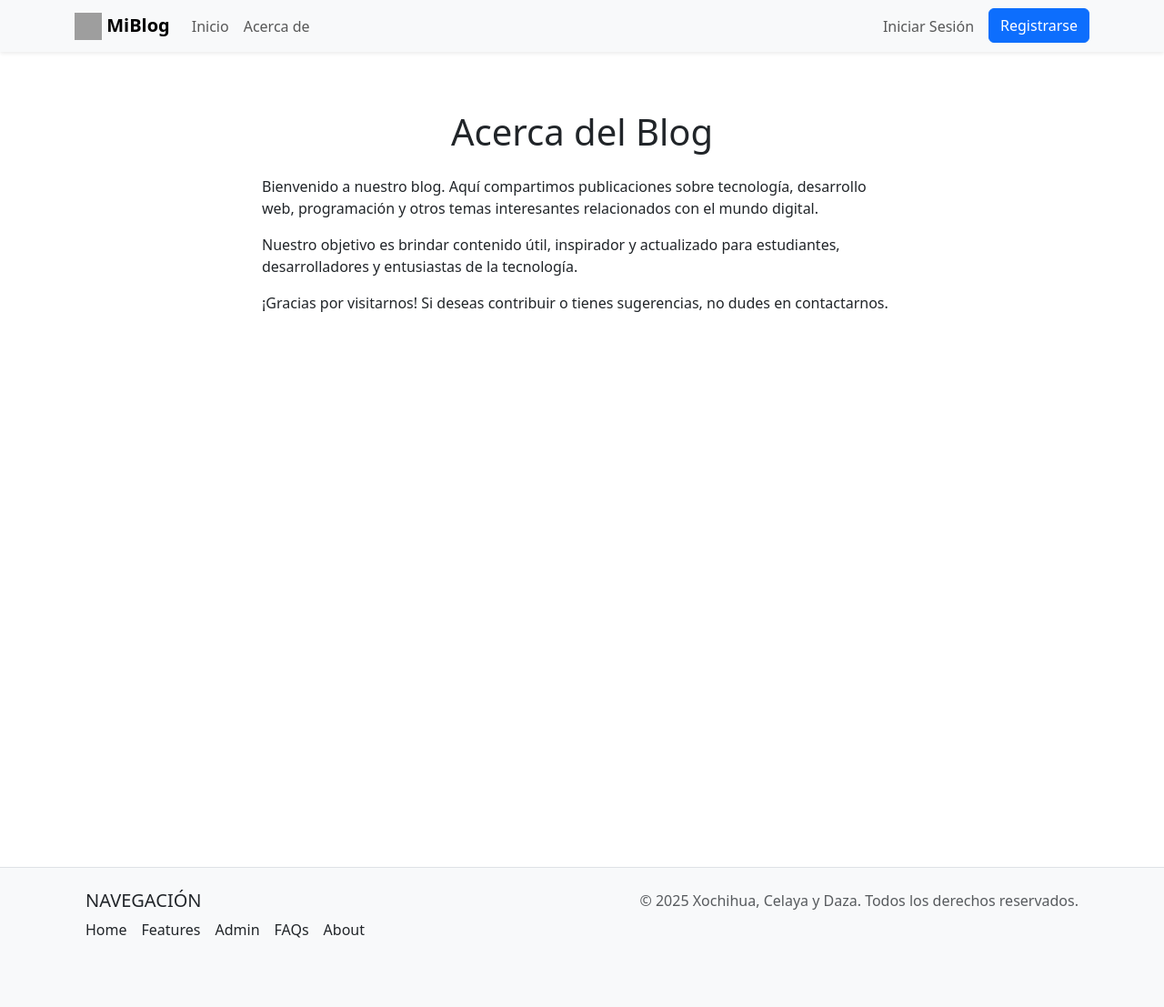
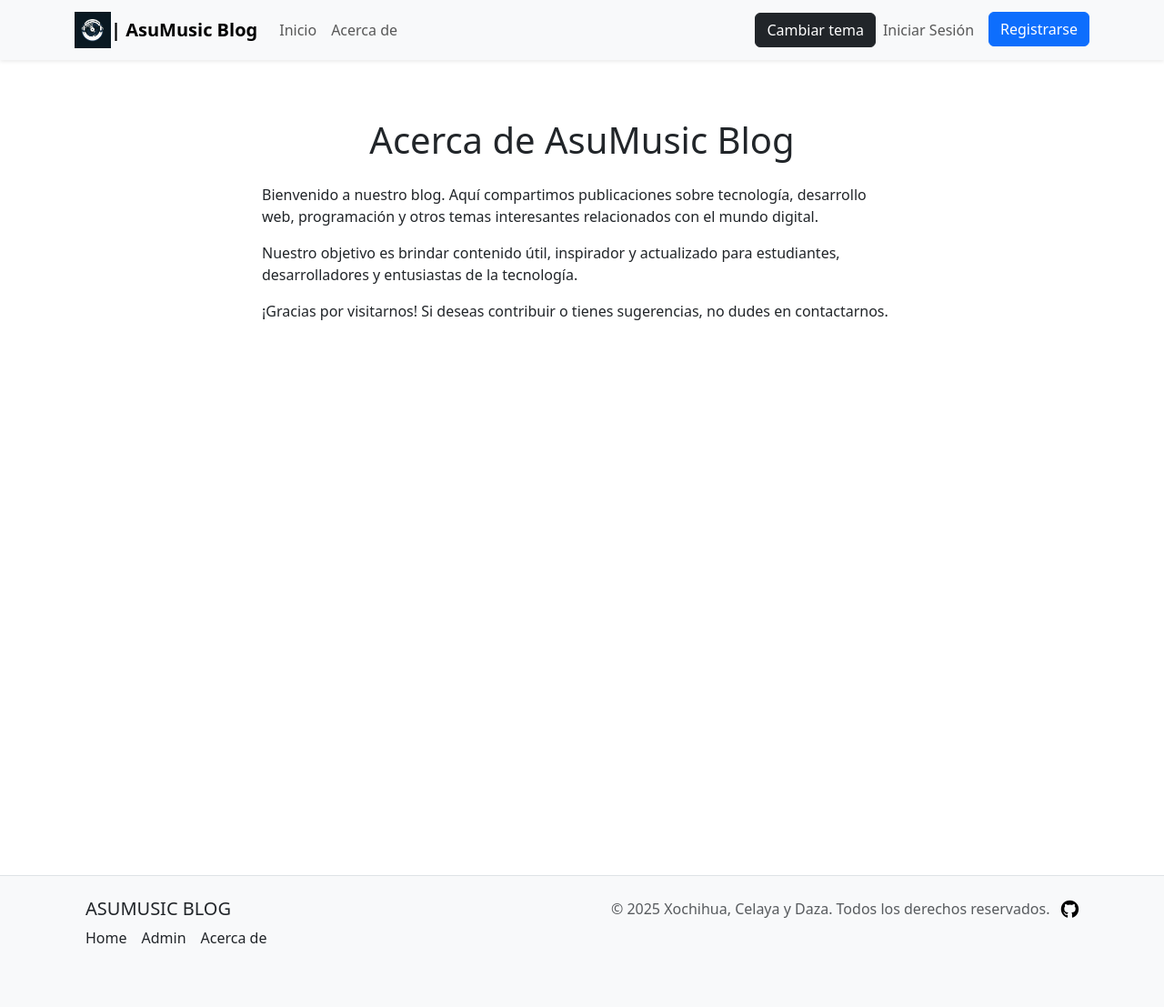
Before and after one commit to SdazaP/proyblog, a Django app: page /about/ in a window 1280 px wide. Shown: the whole page at 91% size. Before the commit the page ends 1031 px from the top, so only its background shows below. Run offline with Django 5.2, Linux system fonts and the light colour scheme; grey boxes are pictures that could not be loaded.

Commit message:
Modo Oscuro y modificación de apariencia

```diff
--- a/proyblog/blog/templates/blog/about.html
+++ b/proyblog/blog/templates/blog/about.html
@@ -6,7 +6,7 @@
     <div class="col-lg-8">
       <div class="card  border-0">
         <div class="card-body">
-          <h1 class="card-title text-center mb-4">Acerca del Blog</h1>
+          <h1 class="card-title text-center mb-4">Acerca de AsuMusic Blog</h1>
           <p class="card-text">
             Bienvenido a nuestro blog. Aquí compartimos publicaciones sobre tecnología, desarrollo web, programación y otros temas interesantes relacionados con el mundo digital.
           </p>
--- a/proyblog/blog/templates/blog/base.html
+++ b/proyblog/blog/templates/blog/base.html
@@ -9,24 +9,28 @@
     {% if titulo %}
     <title>{{ titulo }}</title>
     {% else %}
-    <title>Django Post</title>
+    <title>AsuMusic Blog</title>
     {% endif %}
+
+    <link rel="icon" href="{% static 'logo.png' %}" type="image/x-icon" />
 
     <!-- Bootstrap CSS -->
     <link href="https://cdn.jsdelivr.net/npm/bootstrap@5.3.6/dist/css/bootstrap.min.css" rel="stylesheet"
         integrity="sha384-4Q6Gf2aSP4eDXB8Miphtr37CMZZQ5oXLH2yaXMJ2w8e2ZtHTl7GptT4jmndRuHDT" crossorigin="anonymous">
     <link rel="stylesheet" href="{% static 'blog/main.css' %}">
     <link href="https://fonts.googleapis.com/css2?family=Poppins:wght@200&display=swap" rel="stylesheet">
+    <link rel="stylesheet" href="https://cdnjs.cloudflare.com/ajax/libs/font-awesome/6.5.0/css/all.min.css">
+
 </head>
 
 <body>
-    <nav class="navbar navbar-expand-lg navbar-light bg-light shadow-sm">
+    <nav class="navbar navbar-expand-lg shadow-sm bg-body-tertiary" data-bs-theme="light">
         <div class="container">
             <!-- Logo -->
-            <a class="navbar-brand fw-bold" href="{% url 'blog-home' %}">
-                <img src="{% static 'images/logo.png' %}" alt="Logo" width="30" height="30"
+            <a class="navbar-brand fw-bold d-flex align-items-center" href="{% url 'blog-home' %}">
+                <img src="{% static 'logo.png' %}" alt="Logo" width="40" height="40"
                     class="d-inline-block align-text-top">
-                MiBlog
+                | AsuMusic Blog
             </a>
 
             <!-- Mobile Toggle -->
@@ -47,9 +51,12 @@
 
                 <!-- Auth Buttons -->
                 <ul class="navbar-nav">
+                    <li class="nav-item d-flex align-items-center ms-2">
+                        <button id="themeToggle" class="btn btn-dark">Cambiar tema</button>
+                    </li>
                     {% if user.is_authenticated %}
                     <li class="nav-item d-flex align-items-center ms-2">
-                        <a class="btn btn-outline-primary btn-sm" href="{% url 'blog-new' %}">Hacer Post</a>
+                        <a class="btn btn-outline-primary" href="{% url 'blog-new' %}">Hacer Post</a>
                     </li>
 
 
@@ -92,27 +99,30 @@
     {% block content %}
     {% endblock content %}
 
-    <footer class="bg-light text-center text-lg-start border-top mt-5">
+    <footer class="bg-body-tertiary text-center text-lg-start border-top mt-5" data-bs-theme="light">
         <div class="container p-4">
             <div class="row">
                 <!-- Enlaces -->
                 <div class="col-lg-6 col-md-12 mb-4">
-                    <h5 class="text-uppercase">Navegación</h5>
+                    <h5 class="text-uppercase text-body">AsuMusic Blog</h5>
                     <ul class="list-unstyled d-flex flex-wrap gap-3">
-                        <li><a href="{% url 'blog-home' %}" class="text-dark text-decoration-none">Home</a></li>
-                        <li><a href="#" class="text-dark text-decoration-none">Features</a></li>
-                        <li><a href="/admin/" class="text-dark text-decoration-none">Admin</a></li>
-                        <li><a href="#" class="text-dark text-decoration-none">FAQs</a></li>
-                        <li><a href="{% url 'blog-about' %}" class="text-dark text-decoration-none">About</a></li>
+                        <li><a href="{% url 'blog-home' %}" class="text-body text-decoration-none">Home</a></li>
+                        <li><a href="/admin/" class="text-body text-decoration-none">Admin</a></li>
+                        <li><a href="{% url 'blog-about' %}" class="text-body text-decoration-none">Acerca de</a></li>
                     </ul>
                 </div>
+
 
                 <!-- Derechos -->
                 <div class="col-lg-6 col-md-12 mb-4 text-end">
                     <p class="text-muted mb-0">
                         © 2025 Xochihua, Celaya y Daza. Todos los derechos reservados.
+                        <a href="https://github.com/SdazaP/proyblog" target="_blank" class="ms-2 text-body-emphasis">
+                            <i class="fab fa-github fa-lg"></i>
+                        </a>
                     </p>
                 </div>
+
             </div>
         </div>
     </footer>
@@ -121,6 +131,32 @@
     <script src="https://cdn.jsdelivr.net/npm/bootstrap@5.3.6/dist/js/bootstrap.bundle.min.js"
         integrity="sha384-j1CDi7MgGQ12Z7Qab0qlWQ/Qqz24Gc6BM0thvEMVjHnfYGF0rmFCozFSxQBxwHKO"
         crossorigin="anonymous"></script>
+    <!--  -->
+    <script>
+        const themeToggle = document.getElementById('themeToggle');
+        const htmlElement = document.documentElement;
+        const navbar = document.querySelector('nav.navbar');
+        const footer = document.querySelector('footer');
+
+        const applyTheme = (theme) => {
+            htmlElement.setAttribute('data-bs-theme', theme);
+            navbar.setAttribute('data-bs-theme', theme);
+            footer.setAttribute('data-bs-theme', theme);
+            localStorage.setItem('theme', theme);
+        };
+
+        // Inicialización al cargar
+        const savedTheme = localStorage.getItem('theme') || 'light';
+        applyTheme(savedTheme);
+
+        // Al presionar el botón
+        themeToggle.addEventListener('click', () => {
+            const currentTheme = htmlElement.getAttribute('data-bs-theme');
+            const newTheme = currentTheme === 'dark' ? 'light' : 'dark';
+            applyTheme(newTheme);
+        });
+    </script>
+
 </body>
 
 </html>
--- a/proyblog/blog/templates/blog/post_detail.html
+++ b/proyblog/blog/templates/blog/post_detail.html
@@ -8,9 +8,9 @@
     </div>
     <div class="col-md-10">
       <div class="card-body">
-        <div class="d-flex justify-content-between align-items-center mb-2">
+        <div class="d-flex justify-content-between align-items-center mb-5">
           <div>
-            <a href="#" class="text-decoration-none fw-bold">{{ object.autor }}</a>
+            <div class="text-decoration-none fw-bold">{{ object.autor }}</div>
             <div class="text-muted small">{{ object.fecha }}</div>
           </div>
           {% if object.autor == user %}
--- a/proyblog/users/templates/users/login.html
+++ b/proyblog/users/templates/users/login.html
@@ -5,7 +5,7 @@
 <div class="container py-5 min-vh-100">
     <div class="row justify-content-center">
         <div class="col-md-6 col-lg-5">
-            <div class="card shadow-sm">
+            <div class=" shadow-sm">
                 <div class="card-body">
                     <h4 class="card-title text-center mb-4">Inicia Sesión</h4>
                     <form method="post" novalidate>
@@ -17,7 +17,7 @@
                     </form>
                     <div class="text-center mt-3">
                         <small class="text-muted">
-                            Aun no tienes cuenta? <a href="">Registrate aqui</a>
+                            Aun no tienes cuenta? <a href="{% url 'register' %}">Registrate aqui</a>
                         </small>
                     </div>
                 </div>
--- a/proyblog/users/templates/users/register.html
+++ b/proyblog/users/templates/users/register.html
@@ -12,7 +12,7 @@
                         {% csrf_token %}
                         {{ form|crispy }}
                         <div class="d-grid mt-3">
-                            <button type="submit" class="btn btn-success">Acceder</button>
+                            <button type="submit" class="btn btn-primary">Acceder</button>
                         </div>
                     </form>
                     <div class="text-center mt-4">
```
Also changed, not shown: proyblog/blog/templates/blog/home.html (+4 -4 lines), proyblog/users/templates/users/profile.html (+7 -7 lines), proyblog/blog/static/logo.png (added).
